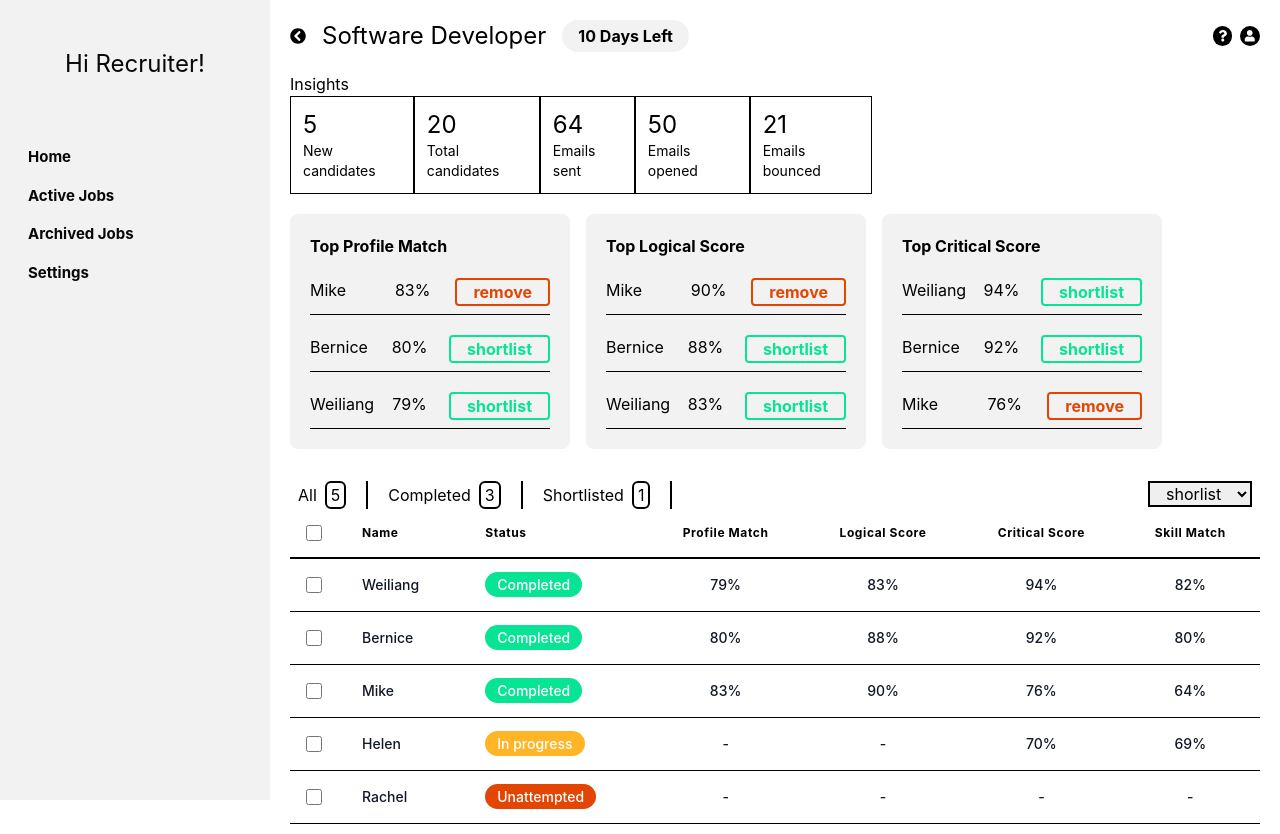
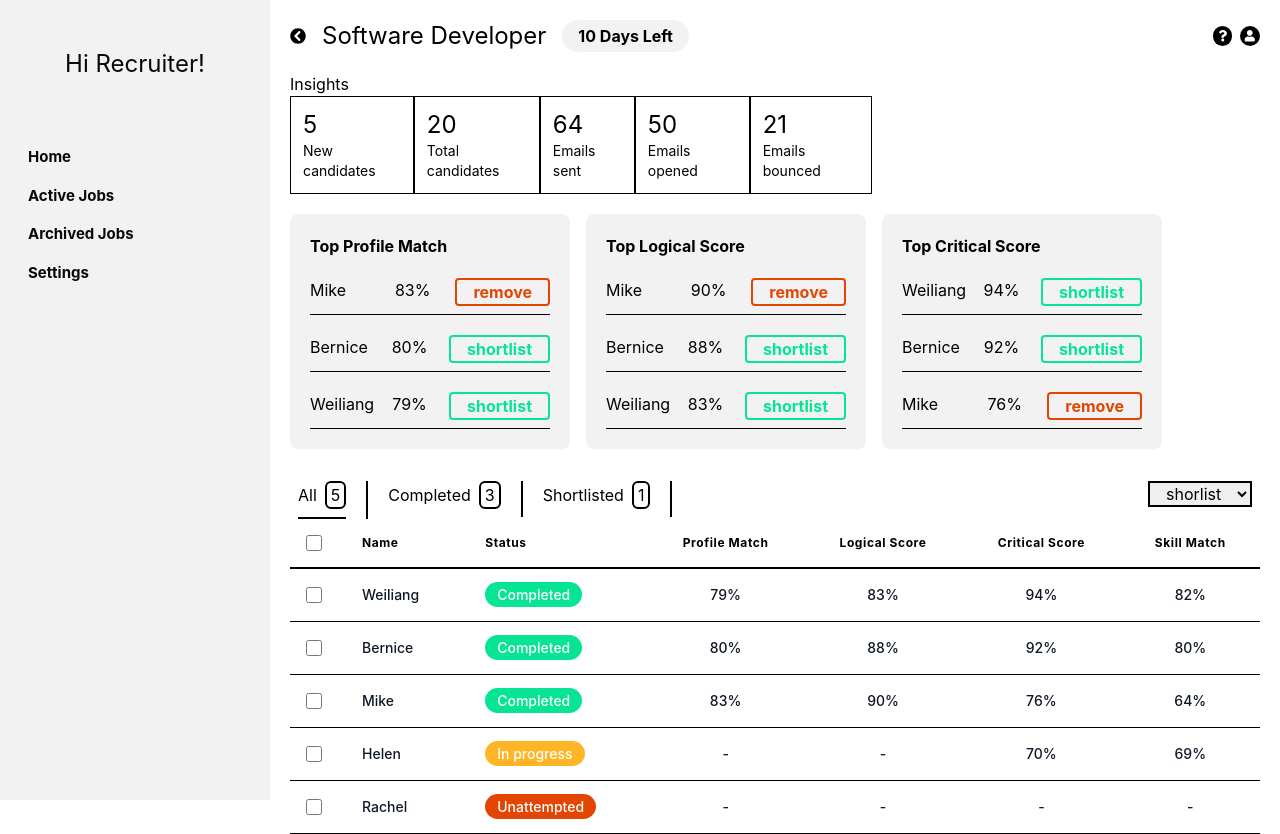
Before and after one commit to efazri/9yard-tech-test, a React (Create React App) app: page / in a window 1280 px wide. Built offline with nearby package versions, Linux system fonts and the light colour scheme.

Commit message:
fix: add underline on tab section

```diff
--- a/src/views/dashboard/components/tab-section.js
+++ b/src/views/dashboard/components/tab-section.js
@@ -1,27 +1,33 @@
 import React from "react";
 
-function TabSection({ completedCount, shortlistedCount, data, tabSectionHandler }){
+function TabSection({ completedCount, shortlistedCount, data, tabSectionHandler, currentTab }){
     return (
         <div className="flex flex-row w-full justify-between mt-8">
             <div className="flex flex-row">
                 <a href="" onClick={(e) => tabSectionHandler(e, 'all')}>
                     <div className="flex flex-row px-2 pr-5 border-r-2 border-black">
+                        <div className={currentTab === 'all' ? 'border-b-2 border-black flex flex-row pb-2' : "flex flex-row pb-2"}>
                             <span className="flex flex-col justify-center">All</span>
                             <span className="px-1 border-2 border-black rounded-md ml-2">{data?.length}</span>
+                        </div>
                     </div>
                 </a>
 
                 <a href="" onClick={(e) => tabSectionHandler(e, 'completed')}>
                     <div className="flex flex-row px-5 border-r-2 border-black">
+                        <div className={currentTab === 'completed' ? 'border-b-2 border-black flex flex-row pb-2' : "flex flex-row pb-2"}>
                             <span className="flex flex-col justify-center">Completed</span>
                             <span className="px-1 border-2 border-black rounded-md ml-2">{completedCount}</span>
+                        </div>
                     </div>
                 </a>
 
                 <a href="" onClick={(e) => tabSectionHandler(e, 'shortlisted')}>
                     <div className="flex flex-row px-5 border-r-2 border-black">
+                        <div className={currentTab === 'shortlisted' ? 'border-b-2 border-black flex flex-row pb-2' : "flex flex-row pb-2"}>
                             <span className="flex flex-col justify-center">Shortlisted</span>
                             <span className="px-1 border-2 border-black rounded-md ml-2">{shortlistedCount}</span>
+                        </div>
                     </div>
                 </a>
 
--- a/src/views/dashboard/index.js
+++ b/src/views/dashboard/index.js
@@ -232,6 +232,7 @@ function Dashboard (){
                 completedCount={completedCount}
                 data={data}
                 tabSectionHandler={tabSectionHandler}
+                currentTab={currentTab}
             />
 
             <Table
```
Lines whose indentation alone changed are shown as unchanged.
